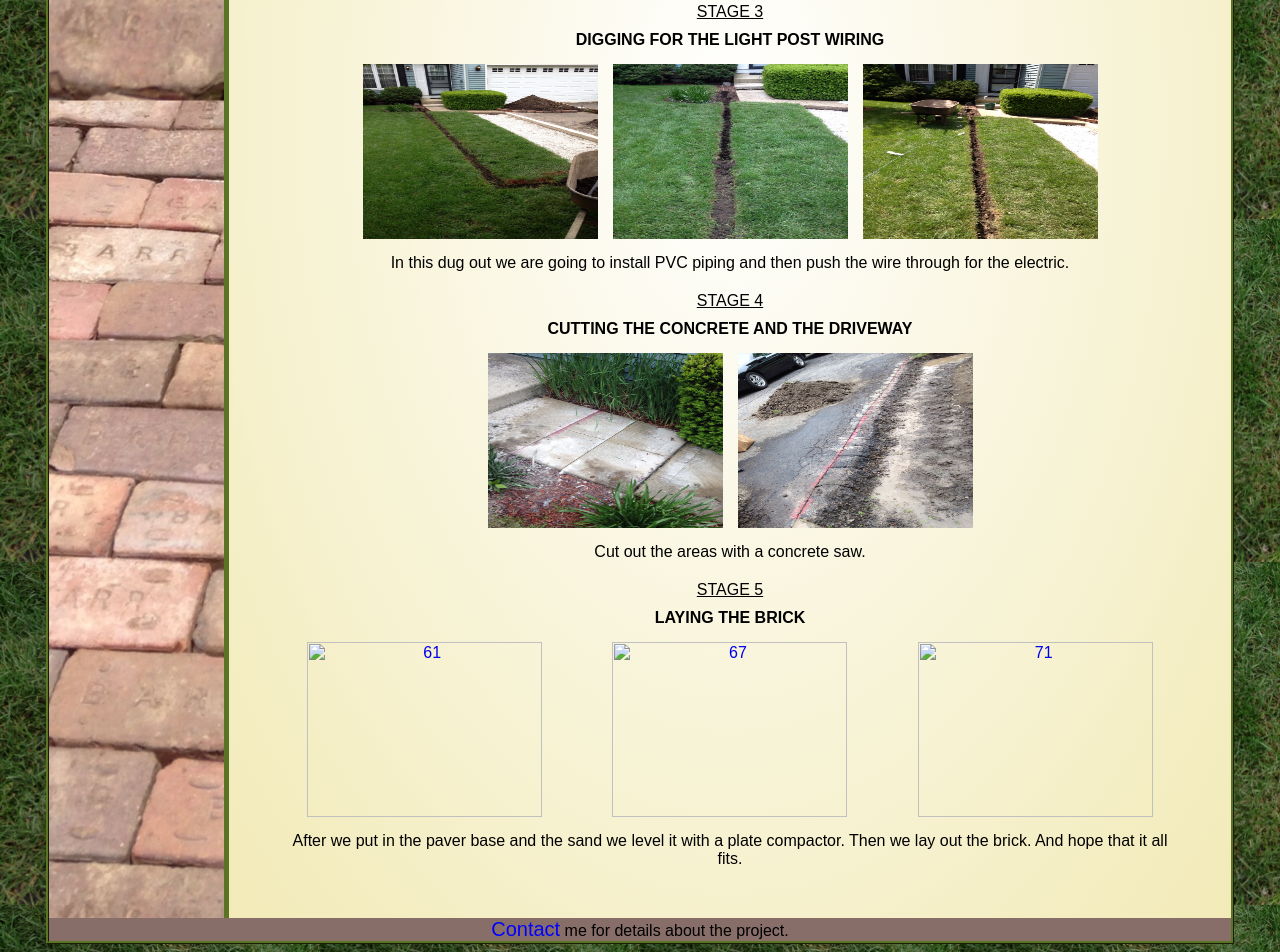
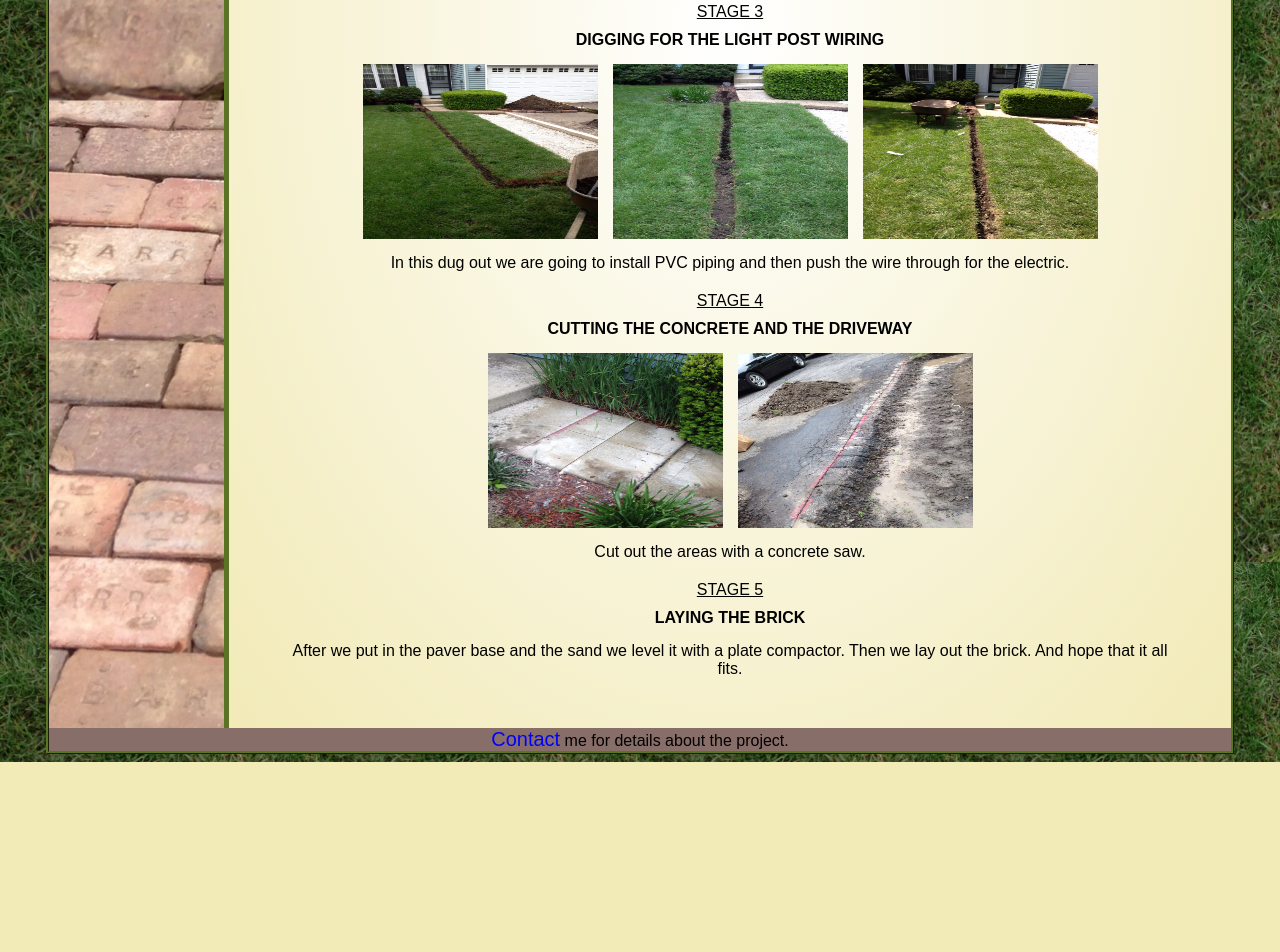
Before and after one commit to shelleydogra/BrickPavementProject, a plain HTML site: page gallery.html in a window 1280 px wide. Shown: the part 810-1762 px from the top of the page. After the commit the page ends 1572 px from the top, so only its background shows below. Drawn offline with Linux system fonts and the light colour scheme.

Commit message:
fixed image

```diff
--- a/gallery.html
+++ b/gallery.html
@@ -160,20 +160,7 @@
         				<td colspan="3">After we put in the paver base and the sand we level it with a plate compactor.  Then we lay out the brick.  And hope that it all fits.<br></td>
         			</tr>
         		</tfoot>
-        		<tbody>
-        			<tr>
-        				<td>
-	        				<a href="Brickwork/IMG_0061.jpg"><img src="Brickwork/IMG_0061.jpg" alt="61"></a>
-        				</td>
 
-        				<td>
-	        				<a href="Brickwork/IMG_0067.jpg"><img src="Brickwork/IMG_0067.jpg" alt="67"></a>
-        				</td>
-        				<td>
-	        				<a href="Brickwork/IMG_0071.jpg"><img src="Brickwork/IMG_0071.jpg" alt="71"></a>
-        				</td>
-        			</tr>
-        		</tbody>
         	</table>
 
 
```
